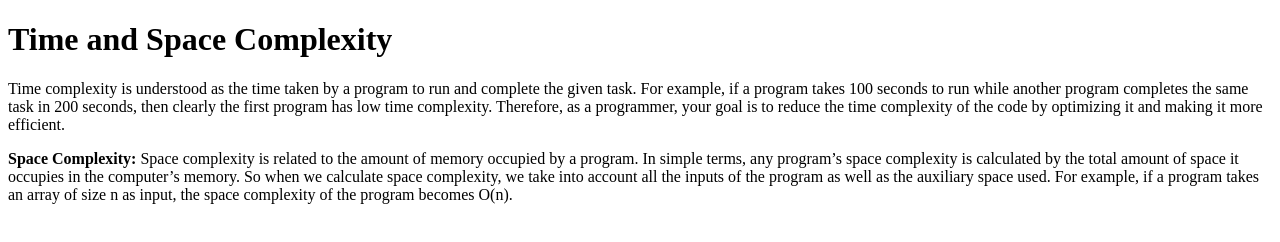
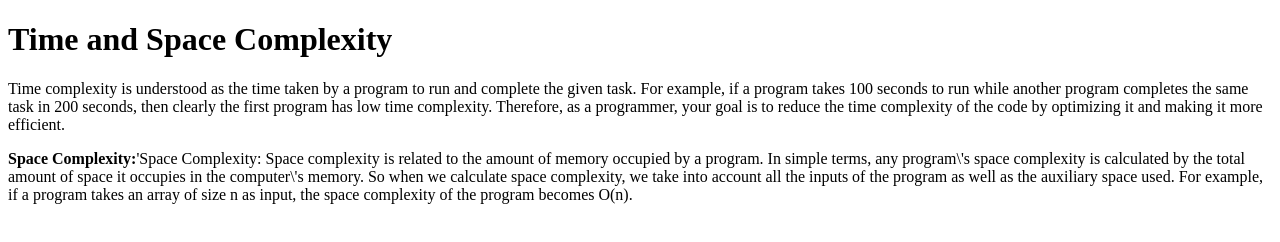
Before and after one commit to acciojob/time-and-space-complexity-JadhavPrasad21, a website: page main.html in a window 1280 px wide. Drawn offline with Linux system fonts and the light colour scheme.

Commit message:
created a submission

```diff
--- a/main.html
+++ b/main.html
@@ -6,6 +6,6 @@
 <body>
     <h1>Time and Space Complexity</h1>
     <p>Time complexity is understood as the time taken by a program to run and complete the given task. For example, if a program takes 100 seconds to run while another program completes the same task in 200 seconds, then clearly the first program has low time complexity. Therefore, as a programmer, your goal is to reduce the time complexity of the code by optimizing it and making it more efficient.</p>
-    <p><b>Space Complexity:</b> Space complexity is related to the amount of memory occupied by a program. In simple terms, any program’s space complexity is calculated by the total amount of space it occupies in the computer’s memory. So when we calculate space complexity, we take into account all the inputs of the program as well as the auxiliary space used. For example, if a program takes an array of size n as input, the space complexity of the program becomes O(n).</p>
+    <p><b>Space Complexity:</b>'Space Complexity: Space complexity is related to the amount of memory occupied by a program. In simple terms, any program\'s space complexity is calculated by the total amount of space it occupies in the computer\'s memory. So when we calculate space complexity, we take into account all the inputs of the program as well as the auxiliary space used. For example, if a program takes an array of size n as input, the space complexity of the program becomes O(n).</p>
 </body>
 </html>
```
